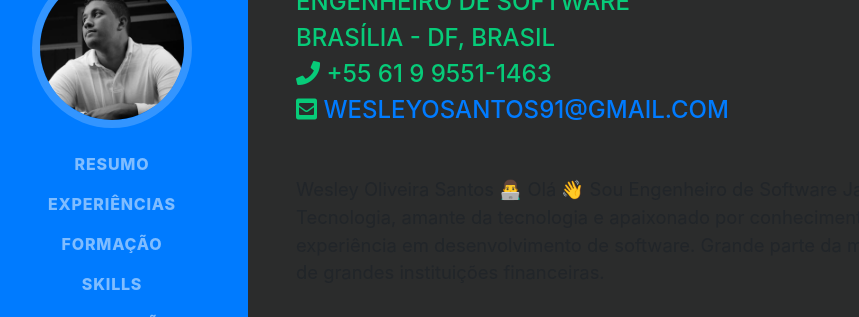
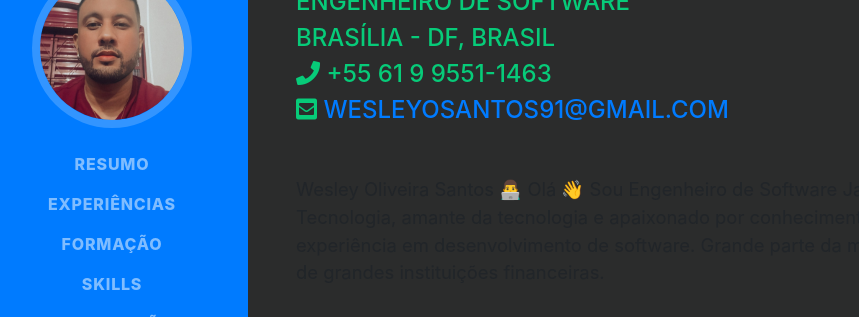
Before and after one commit to wesleyosantos91/wesleyosantos91.github.io, a website with bundled scripts: page index.html in a window 1280 px wide. Shown: the part 228-545 px from the top of the page, without its empty margins (24-883 px from the left). Built offline with nearby package versions, Linux system fonts and the light colour scheme; a web font is replaced by a local one.

Commit message:
Update index.html

```diff
--- a/index.html
+++ b/index.html
@@ -32,7 +32,7 @@
     <a class="navbar-brand js-scroll-trigger" href="#page-top">
       <span class="d-block d-lg-none">Wesley Oliveira Santos</span>
       <span class="d-none d-lg-block">
-        <img class="img-fluid img-profile rounded-circle mx-auto mb-2" src="img/profile.png" alt="Imagem de perfil do Wesley Oliveira Santos">
+        <img class="img-fluid img-profile rounded-circle mx-auto mb-2" src="img/1644709634190.jpg" alt="Imagem de perfil do Wesley Oliveira Santos">
       </span>
     </a>
     <button class="navbar-toggler" type="button" data-toggle="collapse" data-target="#navbarSupportedContent" aria-controls="navbarSupportedContent" aria-expanded="false" aria-label="Toggle navigation">
```
